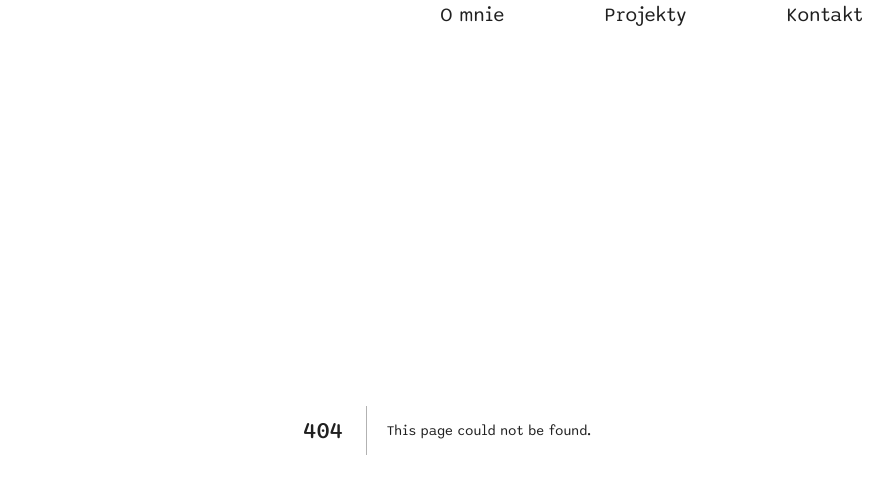
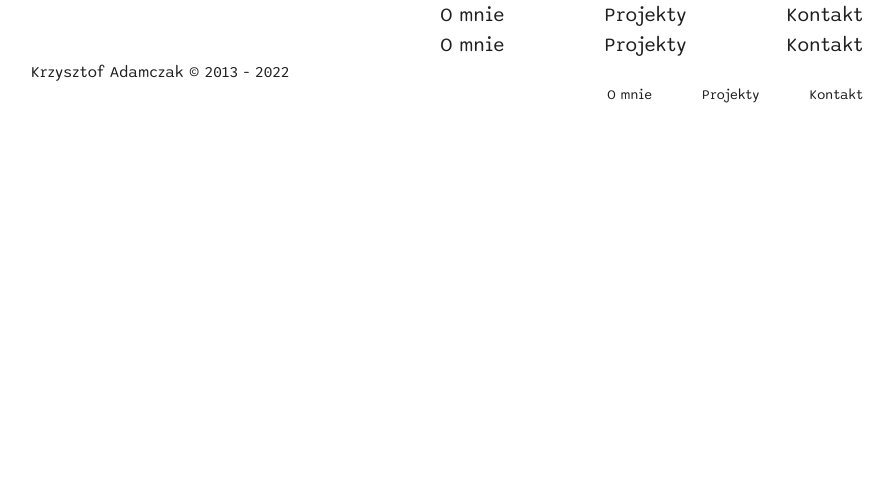
Before and after one commit to krzadamczak/krzysztofadamczak.pl, a Next.js app: page /components/Navigation in a window 1280 px wide. Before the commit this address had no page. Shown: the top 478 px of the page, without its empty margins (193-1087 px from the left). Built offline with nearby package versions, Linux system fonts and the light colour scheme.

Commit message:
Navigation now shows in proper size in footer

```diff
--- a/pages/_app.tsx
+++ b/pages/_app.tsx
@@ -3,7 +3,8 @@ import css from "../styles/_shared.module.css";
 import type { AppProps } from "next/app";
 import { combineClasses } from "../utils/utlis";
 import localFont from "@next/font/local";
-import Navigation from "./components/Navigations";
+import Navigation from "./components/Navigation";
+import Footer from "./components/Footer";
 
 const sono = localFont({
     src: [
@@ -21,6 +22,7 @@ export default function App({ Component, pageProps }: AppProps) {
             <main>
                 <Component {...pageProps} />
             </main>
+            <Footer />
         </div>
     );
 }
--- /dev/null
+++ b/pages/components/Navigation.tsx
@@ -0,0 +1,20 @@
+import { combineClasses } from "../../utils/utlis";
+import css from "./../../styles/Navigation.module.css";
+
+const Navigation = ({ type }: { type?: string }) => {
+    return (
+        <nav className={combineClasses([css.nav, type ? css["nav--small"] : ""])}>
+            <a className={combineClasses([css.nav__link, type ? css["nav__link--small"] : ""])} href='#omnie'>
+                O mnie
+            </a>
+            <a className={combineClasses([css.nav__link, type ? css["nav__link--small"] : ""])} href='#Projekty'>
+                Projekty
+            </a>
+            <a className={combineClasses([css.nav__link, type ? css["nav__link--small"] : ""])} href='#Kontakt'>
+                Kontakt
+            </a>
+        </nav>
+    );
+};
+
+export default Navigation;
--- a/pages/components/Navigations.tsx
+++ /dev/null
@@ -1,19 +0,0 @@
-import css from "./../../styles/Navigation.module.css";
-
-const Navigation = () => {
-    return (
-        <nav className={css.nav}>
-            <a className={css.nav__link} href='#omnie'>
-                O mnie
-            </a>
-            <a className={css.nav__link} href='#Projekty'>
-                Projekty
-            </a>
-            <a className={css.nav__link} href='#Kontakt'>
-                Kontakt
-            </a>
-        </nav>
-    );
-};
-
-export default Navigation;
--- a/styles/Navigation.module.css
+++ b/styles/Navigation.module.css
@@ -12,3 +12,6 @@
     text-decoration: none;
     display: block;
 }
+.nav__link--small {
+    font-size: 14px;
+}
```
